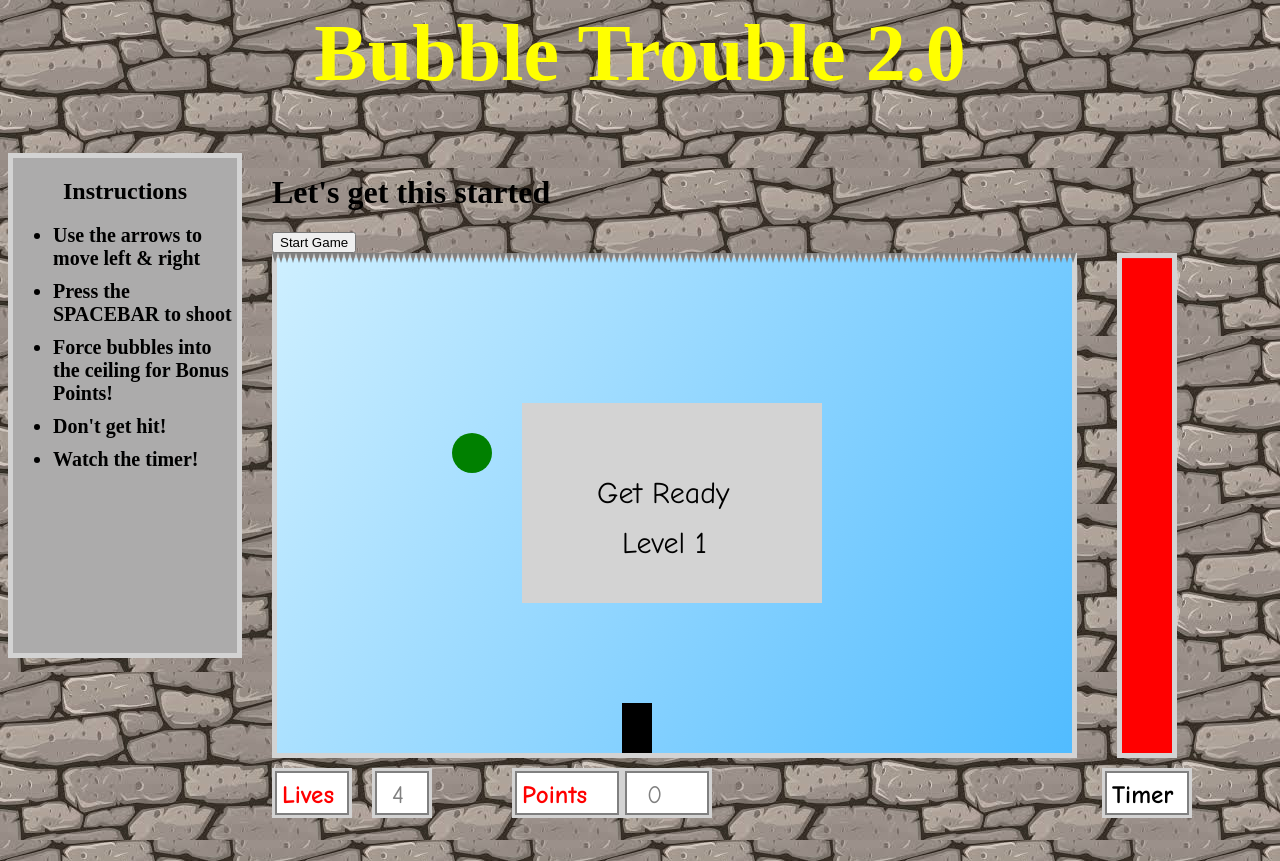
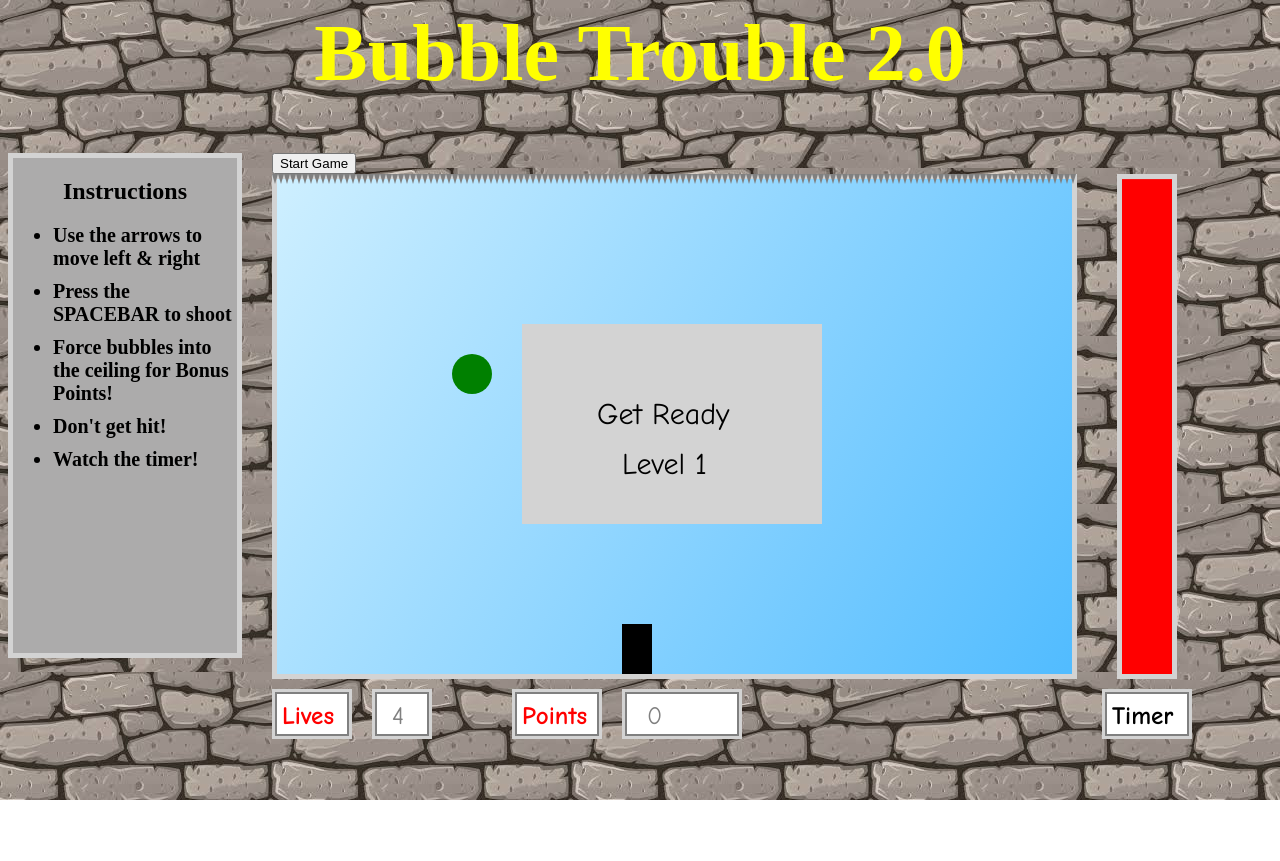
Before and after one commit to jbrettk629/bubbletrouble, a website: page index.html in a window 1280 px wide. Both pictures are taken after a click on the button "Start Game". After the commit the page ends 800 px from the top, so only its background shows below. Drawn offline with Linux system fonts and the light colour scheme.

Commit message:
remove Lets Get This Started

```diff
--- a/bundle.js
+++ b/bundle.js
@@ -173,11 +173,12 @@ document.addEventListener("DOMContentLoaded", () => {
 
     document.getElementById("canvas").style.visibility = "hidden";
     const canvasEl = document.getElementById("canvas");
-    const ctx = canvasEl.getContext('2d');
-    const game = new Game();
+    ctx = canvasEl.getContext('2d');
+    game = new Game();
     new GameView(game, ctx).load();
 
 })
+
 
 
 
@@ -519,22 +520,22 @@ class Game{
     displayPoints(ctx){
 
         ctx.fillStyle = "lightgrey"
-        ctx.fillRect(240, 515, 110, 50);
+        ctx.fillRect(240, 515, 90, 50);
         ctx.fillStyle = "grey"
-        ctx.fillRect(243, 518, 104, 44);
+        ctx.fillRect(243, 518, 84, 44);
         ctx.fillStyle = "white"
-        ctx.fillRect(245, 520, 100, 40);
+        ctx.fillRect(245, 520, 80, 40);
 
         ctx.font = "bold 25px Comic Sans MS";
         ctx.fillStyle = "red";
         ctx.fillText ('Points', 250, 550)
 
         ctx.fillStyle = "lightgrey"
-        ctx.fillRect(350, 515, 90, 50);
+        ctx.fillRect(350, 515, 120, 50);
         ctx.fillStyle = "grey"
-        ctx.fillRect(353, 518, 84, 44);
+        ctx.fillRect(353, 518, 114, 44);
         ctx.fillStyle = "white"
-        ctx.fillRect(355, 520, 80, 40);
+        ctx.fillRect(355, 520, 110, 40);
 
         ctx.font = "25px Comic Sans MS";
         ctx.fillStyle = "grey";
--- a/index.html
+++ b/index.html
@@ -21,17 +21,17 @@
 
             <div id="gameview">
                 <div id="StartScreen">
-                    <h1>Let's get this started</h1>
                     <button onclick="startgame()">Start Game</button>
                 </div>
+                <canvas width=1000 height=600 id="canvas"></canvas>
 
-                <canvas width=1000 height=600 id="canvas" display="none"></canvas>
             </div>
 
 
             <script>
                 function startgame() {
-                    document.getElementById("canvas").style.visibility = "visible"
+                    const canvasEl = document.getElementById("canvas");
+                    canvasEl.style.visibility = "visible"
                 }
             </script>
 
--- a/lib/canvas.js
+++ b/lib/canvas.js
@@ -6,8 +6,8 @@ document.addEventListener("DOMContentLoaded", () => {
 
     document.getElementById("canvas").style.visibility = "hidden";
     const canvasEl = document.getElementById("canvas");
-    const ctx = canvasEl.getContext('2d');
-    const game = new Game();
+    ctx = canvasEl.getContext('2d');
+    game = new Game();
     new GameView(game, ctx).load();
 
 })
```
Also changed, not shown: lib/game.js, 1 other file.
